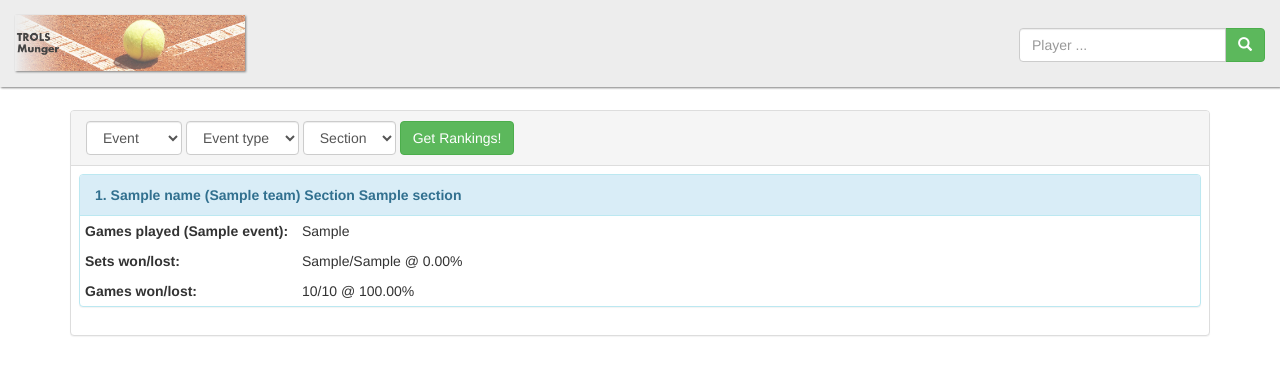
After one commit to loum/trols-munger-ui, a Flask app: template trols_munger_ui/templates/munger/layout.html in a window 1280 px wide. The commit adds this page. Shown: the top 375 px of the page. Run offline with Flask 2, Linux system fonts and the light colour scheme; the template is opened without the code that fills it: most values are stand-ins (such as "Sample title", 1, 10 or a date in 2020); some libraries are stand-ins or nearby versions.

Commit message:
TROLS Munger main page allows support per event and section.

```diff
--- a/trols_munger_ui/static/css/trols.css
+++ b/trols_munger_ui/static/css/trols.css
@@ -15,3 +15,7 @@ header[role="banner"] {
     display: block;
   }
 }
+
+.table th, .table td {
+     border-top: none !important;
+ }
--- a/trols_munger_ui/templates/layout.html
+++ b/trols_munger_ui/templates/layout.html
@@ -12,7 +12,7 @@
     <meta name="author" content="">
     <link rel="icon" href="/static/favicon.ico">
 
-    <title>TROLS Munger | {{ title }}</title>
+    <title>TROLS Munger {{ title }}</title>
 
     <!-- Bootstrap core CSS -->
     <link href="/static/dist/css/bootstrap.min.css" rel="stylesheet">
@@ -31,12 +31,13 @@
       }
 
       .navbar-custom {
+          box-shadow: 1px 1px 2px gray;
           background-color: #EDEDED;
           color: #fff;
       }
 
       .navbar-fixed-top {
-          min-height: 90px;
+          min-height: 87px;
       }
 
       .vertical-center {
@@ -70,7 +71,10 @@
 
       <!-- Navbar brand -->
       <div class="navbar-header">
-        <a class="navbar-brand" data-toggle="collapse" data-target=".navbar-collapse">
+        <a href="/munger"
+           class="navbar-brand"
+           data-toggle="collapse"
+           data-target=".navbar-collapse">
           <img id="logo-main"
                src="/static/images/tennis_ball.png"
                width="230"
@@ -79,7 +83,7 @@
         </a>
       </div>
 
-      <div class="navbar-custom pull-right" style="padding-top: 20px;">
+      <div class="pull-right" style="padding-top: 20px;">
         <form class="navbar-form" action="/munger/players">
           <div class="form-group">
             <div class="input-group">
--- /dev/null
+++ b/trols_munger_ui/templates/munger/layout.html
@@ -0,0 +1,91 @@
+          {% extends "layout.html" %}
+            {% block content %}
+            <div class="panel panel-default">
+
+              <!-- Default panel contents -->
+              <div class="panel-heading">
+                <form class="form-inline" action="/munger" method="get">
+                  <div class="form-group">
+                    <select class="form-control" name="event">
+                      <option value="" {% if result.event == "" %}selected disabled {% endif %}>Event</option>
+                      <option value="singles" {% if result.event == "singles" %}selected{% endif %}>singles</option>
+                      <option value="doubles" {% if result.event == "doubles" %}selected{% endif %}>doubles</option>
+                    </select>
+                  </div>
+                  <div class="form-group">
+                    <select class="form-control" name="type">
+                      <option value="" {% if result.comp_type == "" %}selected disabled{% endif %}>Event type</option>
+                      <option value="boys" {% if result.comp_type == "boys" %}selected{% endif %}>boys</option>
+                      <option value="girls" {% if result.comp_type == "girls" %}selected{% endif %}>girls</option>
+                    </select>
+                  </div>
+                  <div class="form-group">
+                    <select class="form-control" name="section">
+                      <option value="" {% if result.section == "" %}selected disabled{% endif %}>Section</option>
+                      {% for section_no in range(1, 26) %}
+                      <option value="{{ section_no }}" {% if result.section == section_no|string %}selected{% endif %}>{{ section_no }}</option>
+                      {% endfor %}
+                    </select>
+                  </div>
+                  <button type="submit" class="btn btn-success">Get Rankings!</button>
+                </form>
+              </div>
+
+              <table class="table">
+                <tbody>
+                  {% set position = 1 %}
+                  {% for player in result.players %}
+                  <tr>
+                    <td>
+                      <!-- Doubles panel -->
+                      <div class="panel panel-info">
+                        <div class="panel-heading">
+                          <b>{{ position }}.&nbsp;{{ player[1].name }}&nbsp;({{ player[1].team }})&nbsp;Section&nbsp;{{ player[1].section }}</b>
+                        </div>
+
+                        <table class="table-condensed">
+                          <tbody>
+                            <tr>
+                              <td>
+                                <strong>Games played&nbsp;({{ result.event }}):&nbsp;</strong>
+                              </td>
+                              <td>
+                                {{ player[1][result.event]['games_played'] }}
+                              </td>
+                            </tr>
+                            <tr>
+                              <td>
+                                <strong>Sets won/lost:</strong>
+                              </td>
+                              <td>
+                                {% set set_pc = 0 %}
+                                {% if player[1][result.event]['games_lost'] > 0 %}
+                                {% set set_pc = player[1][result.event]['games_won'] / player[1][result.event]['games_lost'] * 100 %}
+                                  {% endif %}
+                                  {{ player[1][result.event]['games_won'] }}/{{ player[1][result.event]['games_lost'] }}&nbsp;@&nbsp;{{ '%0.2f' % set_pc }}%
+                              </td>
+                            </tr>
+                            <tr>
+                              <td>
+                                <strong>Games won/lost:</strong>
+                              </td>
+                              <td>
+                                {% set set_pc = 0 %}
+                                {% if player[1][result.event]['score_against'] > 0 %}
+                                {% set set_pc = player[1][result.event]['score_for'] / player[1][result.event]['score_against'] * 100 %}
+                                  {% endif %}
+                                  {{ player[1][result.event]['score_for'] }}/{{ player[1][result.event]['score_against'] }}&nbsp;@&nbsp;{{ '%0.2f' % set_pc }}%
+                              </td>
+                            </tr>
+                          </tbody>
+                        </table>
+                      </div>
+                    </td>
+                  </tr>
+                  {% set position = position + 1 %}
+                  {% endfor %}
+                </tbody>
+              </table>
+
+            </div>
+            {% endblock content %}
```
Also changed, not shown: trols_munger_ui/views/__init__.py (+41 -4 lines).
